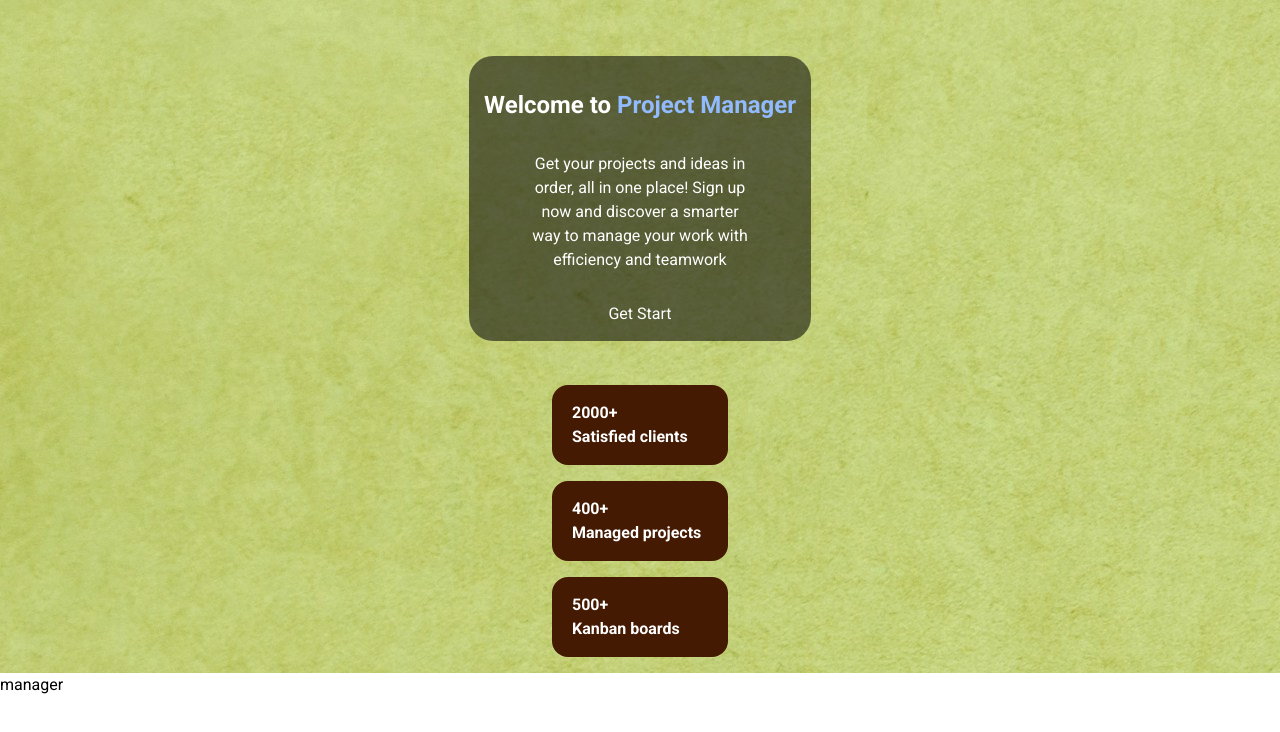
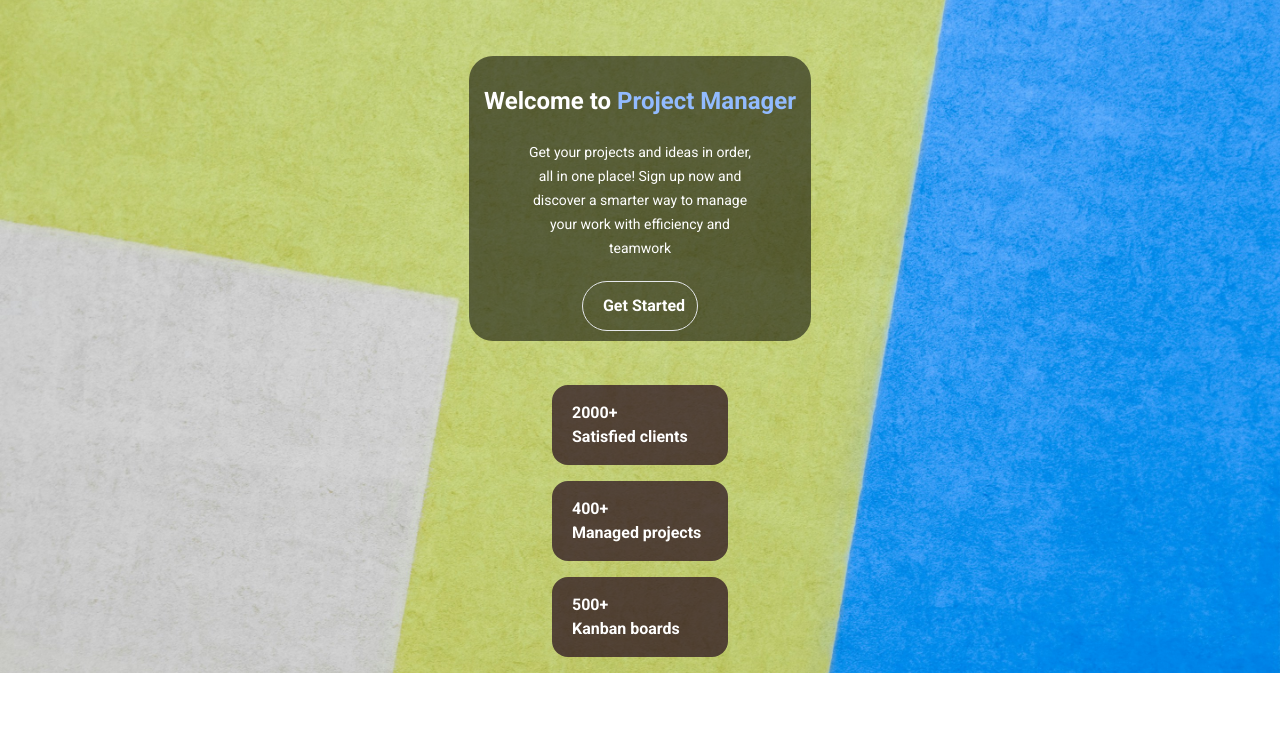
Before and after one commit to Enne-Amore/secondChallenge-compassPB, a React (Vite) app: page / in a window 1280 px wide. Shown: the top 732 px of the page. Built offline with nearby package versions, Linux system fonts and the light colour scheme.

Commit message:
feat: addition of new stylizations in tailwind to match requested models

```diff
--- a/src/components/Main.module.css
+++ b/src/components/Main.module.css
@@ -1,6 +1,6 @@
 .mainSection{
     @apply bg-[url('../assets/bg-home.jfif')] flex flex-col text-center
-    m-auto   items-center pl-5 pr-5 pt-14 text-white
+    m-auto items-center pl-5 pr-5 pt-14 text-white bg-cover bg-center
 }
 .container{
     @apply w-342 h-285 bg-black-55 flex flex-col justify-around
@@ -8,14 +8,19 @@
     max-w-96
 }
 .title{
-    @apply text-24px font-roboto font-bold max-w-80 max-h-9
+    @apply text-24px  font-bold max-w-80 max-h-9
 }
+
 .textMain {
-    @apply max-w-56 max-h-32
+    @apply max-w-56 max-h-32 text-sm leading-[24px]
+}
+
+.getButton{
+    @apply text-center rounded-full border p-3 pl-5 font-bold
 }
 
 .card {
-    @apply bg-amber-950 mx-auto rounded-2xl
+    @apply bg-bronw-70 mx-auto rounded-2xl
     min-w-44 min-h-20 mt-4 mb-4 text-start pt-4 pb-4
 }
 
--- a/src/components/Main.tsx
+++ b/src/components/Main.tsx
@@ -8,7 +8,7 @@ const Main = () => {
             <p className={styles.textMain}>Get your projects and ideas in order,
                 all in one place! Sign up now and discover a smarter way to
                 manage your work with efficiency and teamwork</p>
-                <button className={styles.subButton}>Get Start</button>
+                <button className={styles.getButton}>Get Started</button>
         </div>
         <div >
             <div className={styles.card}>
--- a/src/pages/HomePage.tsx
+++ b/src/pages/HomePage.tsx
@@ -1,13 +1,13 @@
 import Main from "../components/Main"
-import Manager from "../components/Manager"
+
 
 
 
 export const HomePage = () => {
   return (
-    <div>
+    <>
         <Main/>
-        <Manager/>
-    </div>
+
+    </>
   )
 }
--- a/tailwind.config.js
+++ b/tailwind.config.js
@@ -8,7 +8,8 @@ export default {
     extend: {
       colors: {
         'black-55': 'rgba(0, 0, 0, 0.55)',
-        'blue-55' : '#92BBFF'
+        'blue-55' : '#92BBFF',
+        "bronw-70" : 'rgba(35, 8, 28, 0.7)'
       },
       width: {
         '342': '342px',
```
